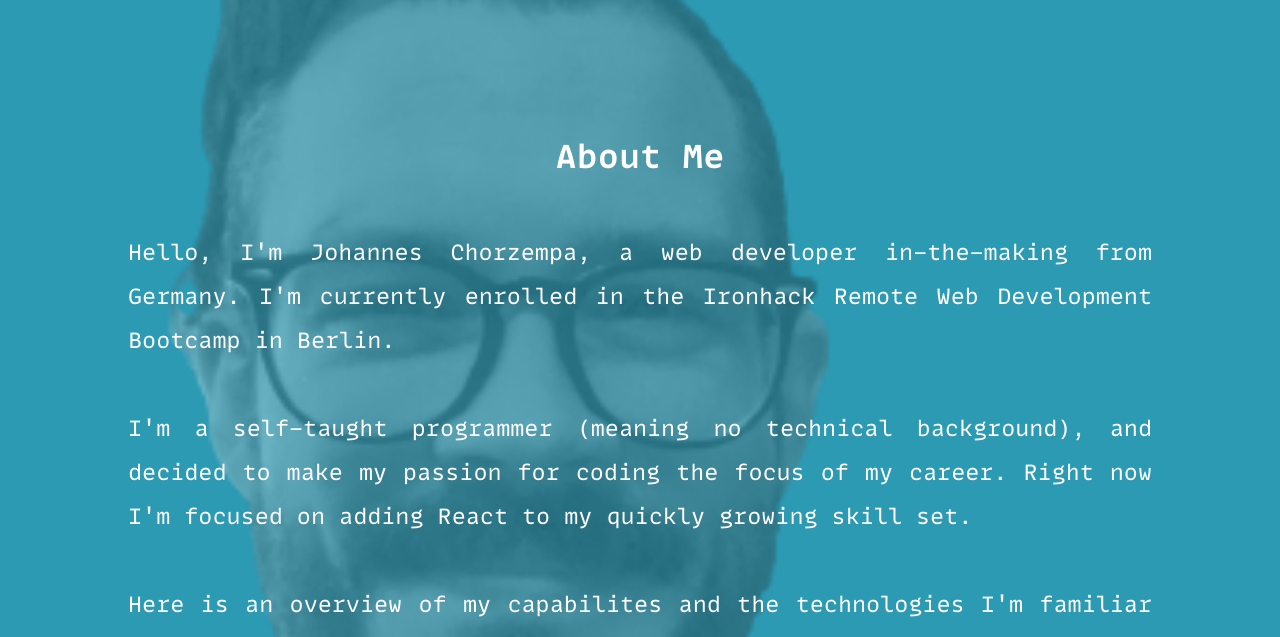
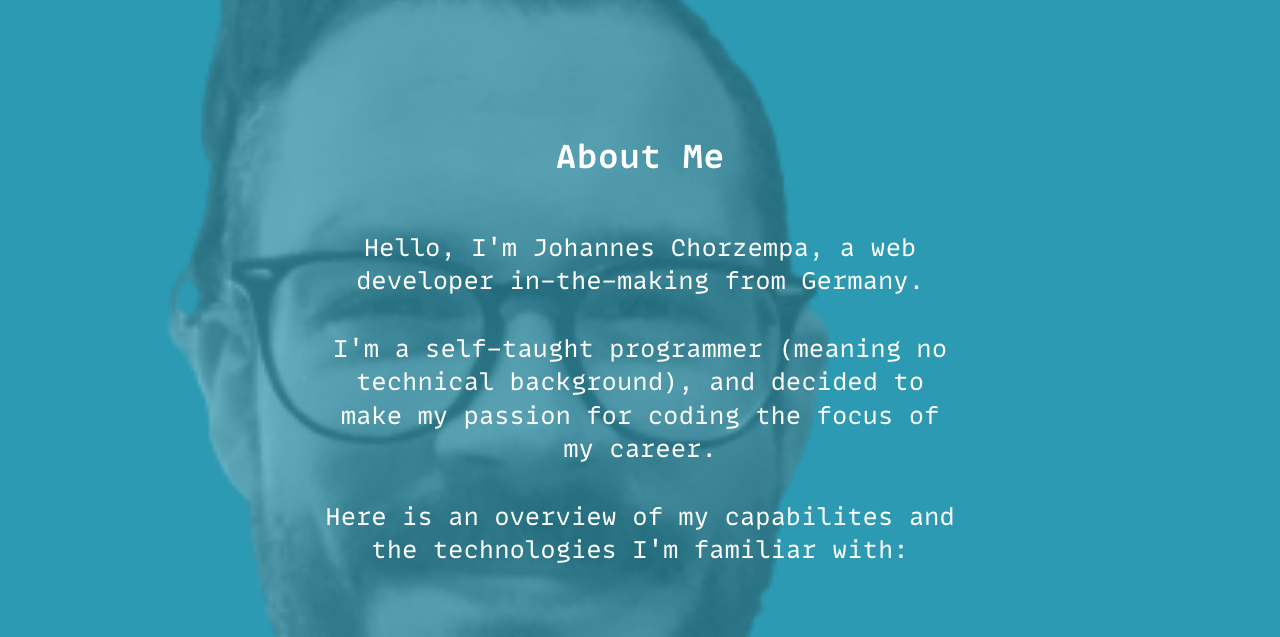
Before and after one commit to jmchor/jmchor.dev, a website: page index.html in a window 1280 px wide. Shown: the part 1010-1647 px from the top of the page. Drawn offline with Linux system fonts and the light colour scheme.

Commit message:
Edit about section

```diff
--- a/01-pages/01-local-css/about.css
+++ b/01-pages/01-local-css/about.css
@@ -69,7 +69,7 @@ html {
 	width: 4rem;
 }
 
-#about__me {
+#about-me {
 	margin-top: 15rem;
 	display: flex;
 	flex-direction: column;
@@ -79,7 +79,13 @@ html {
 	color: rgb(255, 255, 255);
 	font-size: 22px;
 	line-height: 2em;
-	text-align: justify;
+	text-align: center;
+}
+
+#about-me p {
+	line-height: 1.4em;
+	font-size: 24px;
+	margin-bottom: 5rem;
 }
 
 #jc_quote {
@@ -155,7 +161,7 @@ html {
 	font-size: 22px;
 	line-height: 2em;
 	text-align: justify;
-	margin-top: 2rem;
+	margin-top: 5rem;
 }
 
 #resume img {
--- a/index.html
+++ b/index.html
@@ -49,17 +49,15 @@
 				</section>
 
 				<section class="two" id="anchor-2">
-					<div id="about__me">
+					<div id="about-me">
 						<h1>About Me</h1>
 						<p>
 							Hello, I'm Johannes Chorzempa, a web developer in-the-making
-							from Germany. I'm currently enrolled in the Ironhack Remote Web
-							Development Bootcamp in Berlin. <br /><br />
+							from Germany. <br /><br />
 							I'm a self-taught programmer (meaning no technical background),
 							and decided to make my passion for coding the focus of my
-							career. Right now I'm focused on adding React to my quickly
-							growing skill set. <br /><br />Here is an overview of my
-							capabilites and the technologies I'm familiar with:
+							career. <br /><br />Here is an overview of my capabilites and
+							the technologies I'm familiar with:
 						</p>
 
 						<div id="platform"></div>
```
